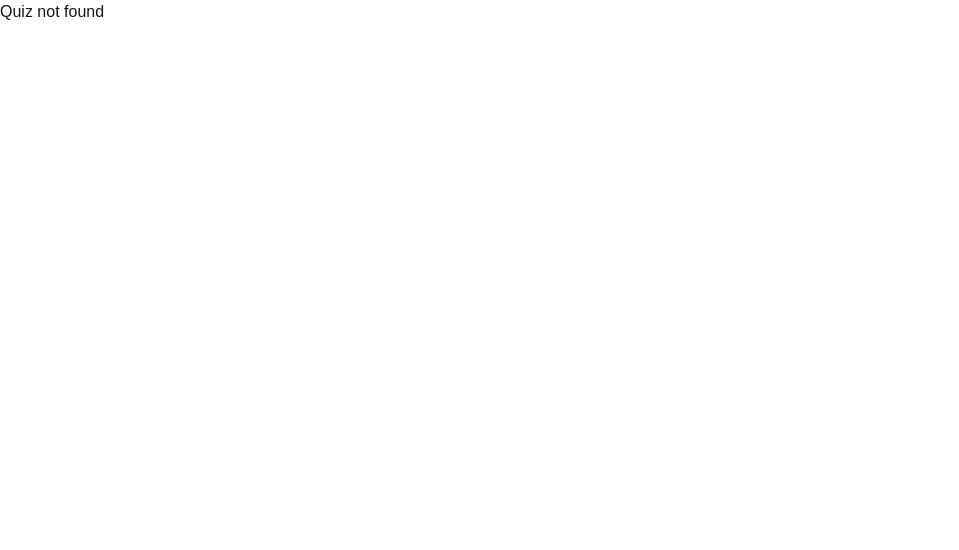
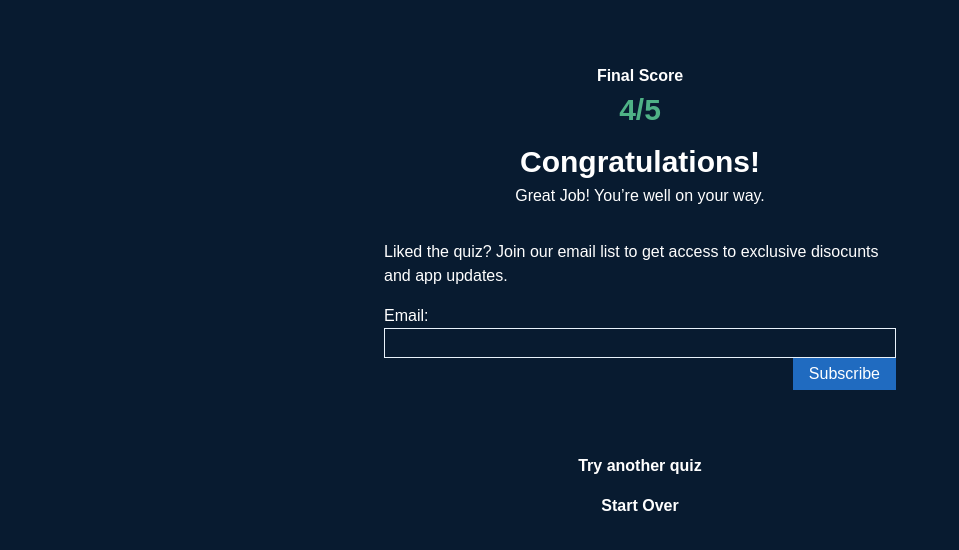
Before and after one commit to Caribbean-Scholar/quiz-mvp, a Next.js app in the folder quiz-mvp/: page /1/completed in a window 1280 px wide. Before the commit this address had no page. Shown: the top 550 px of the page, without its empty margins (0-959 px from the left). Built offline with nearby package versions, Linux system fonts and the light colour scheme.

Commit message:
Fix: Orange border on incorrect choices

```diff
--- /dev/null
+++ b/quiz-mvp/src/app/[quizName]/completed/page.tsx
@@ -0,0 +1,48 @@
+import Link from "next/link";
+
+export default function Completed() {
+  return (
+    <div className="bg-primary-900 h-screen text-white">
+      <div className="w-9/12 mx-auto md:max-w-lg pt-16">
+        <span className="block text-center mb-1 font-bold">Final Score</span>
+        <span className="block text-center font-bold text-success-500 mb-4 text-3xl">
+          4/5
+        </span>
+
+        <h1 className="text-center text-3xl font-bold mb-1">
+          Congratulations!
+        </h1>
+        <p className="text-center">Great Job! You’re well on your way.</p>
+
+        <p className="mt-8 mb-4">
+          Liked the quiz? Join our email list to get access to exclusive
+          disocunts and app updates.
+        </p>
+
+        <form>
+          <label className="mb-1" htmlFor="email">
+            Email:
+          </label>
+          <input
+            className="w-full border-1 border-primary-100 pt-1 px-0.5"
+            name="email"
+          ></input>
+          <div className="flex justify-end">
+            <button className="bg-primary-500 px-4 py-1 text-white ">
+              Subscribe
+            </button>
+          </div>
+        </form>
+
+        <ul className="font-bold text-center mt-16">
+          <li className="mb-4">
+            <Link href="/">Try another quiz</Link>
+          </li>
+          <li className="mb-4">
+            <Link href="#">Start Over</Link>
+          </li>
+        </ul>
+      </div>
+    </div>
+  );
+}
--- a/quiz-mvp/src/app/globals.css
+++ b/quiz-mvp/src/app/globals.css
@@ -18,7 +18,7 @@
   --color-success-900: #193929;
   --color-success-700: #327255;
   --color-success-500: #4fb286;
-  --color-failure-500: #FF6600;
+  --color-failure-500: #BD1F04;
   --color-gray-400: #29394b;
   --color-hover-failure: #281729;
   --color-hover-success: #13323d;
```
